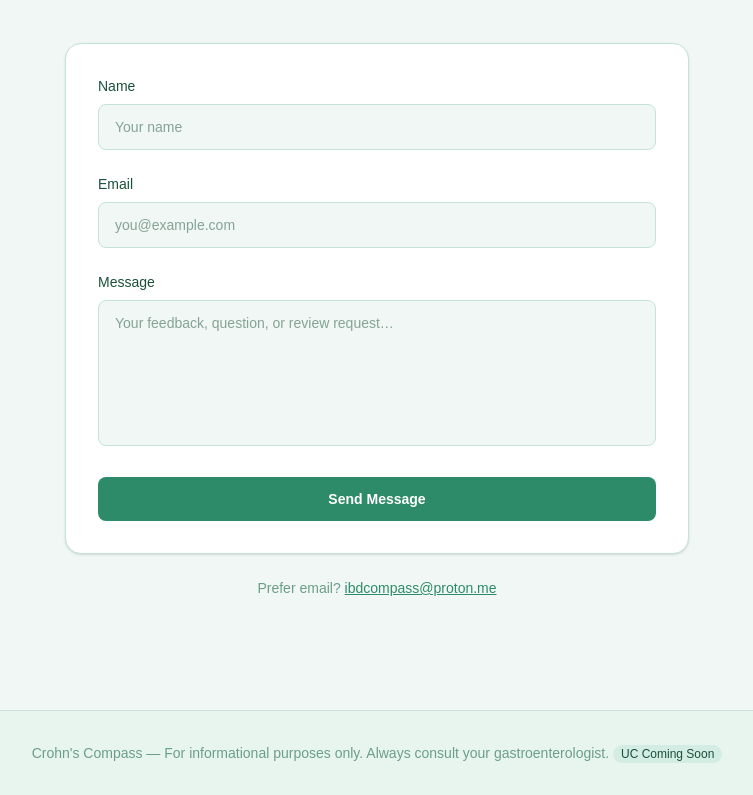
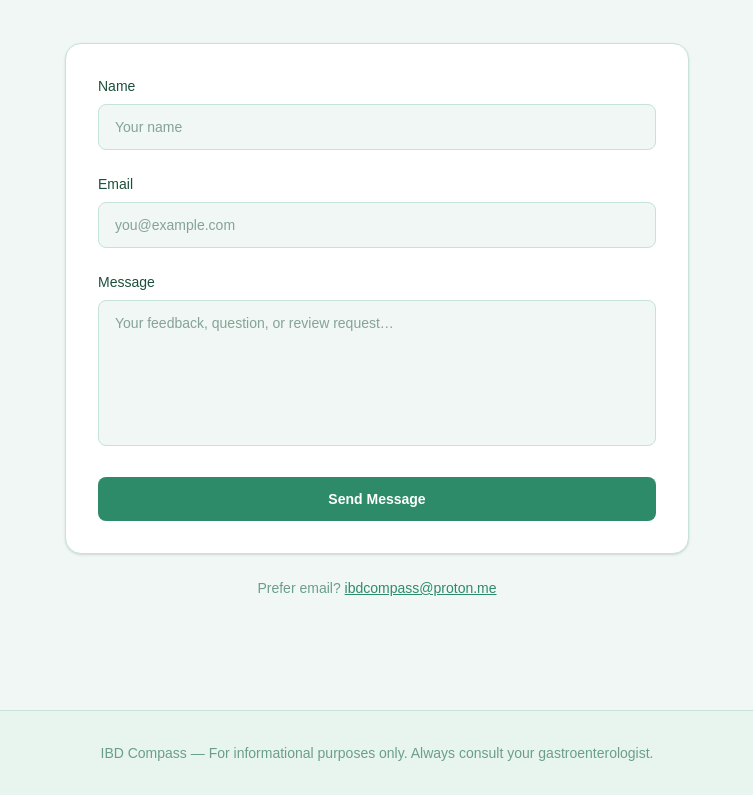
Before and after one commit to VRLes/crohns-compass, a Next.js app: page /contact in a window 1280 px wide. Shown: the part 209-1004 px from the top of the page, without its empty margins (263-1016 px from the left). Built offline with nearby package versions, Linux system fonts and the light colour scheme.

Commit message:
Fix: hydration warning, IBD Compass branding on contact and doctor-questions

```diff
--- a/app/contact/page.tsx
+++ b/app/contact/page.tsx
@@ -16,7 +16,7 @@ export default function ContactPage() {
       name: (form.elements.namedItem("name") as HTMLInputElement).value,
       email: (form.elements.namedItem("email") as HTMLInputElement).value,
       message: (form.elements.namedItem("message") as HTMLTextAreaElement).value,
-      subject: "Crohn's Compass – Feedback / Review Request",
+            subject: "IBD Compass – Feedback / Review Request",
     };
 
     try {
@@ -189,14 +189,8 @@ export default function ContactPage() {
           color: "var(--text-muted)",
         }}
       >
-        <p>
-          Crohn's Compass — For informational purposes only. Always consult your gastroenterologist.{" "}
-          <span
-            className="text-xs font-medium px-2 py-0.5 rounded-full"
-            style={{ backgroundColor: "var(--bg-accent)", color: "var(--text-primary)" }}
-          >
-            UC Coming Soon
-          </span>
+             <p>
+          IBD Compass — For informational purposes only. Always consult your gastroenterologist.
         </p>
       </footer>
     </div>
--- a/app/doctor-questions/page.tsx
+++ b/app/doctor-questions/page.tsx
@@ -1,7 +1,7 @@
 "use client";
 import Nav from "../components/Nav";
 // app/doctor-questions/page.tsx
-// Crohn's Compass — Doctor Questions Page
+// IBD Compass — Doctor Questions Page
 
 import { useState } from "react";
 import Link from "next/link";
```
